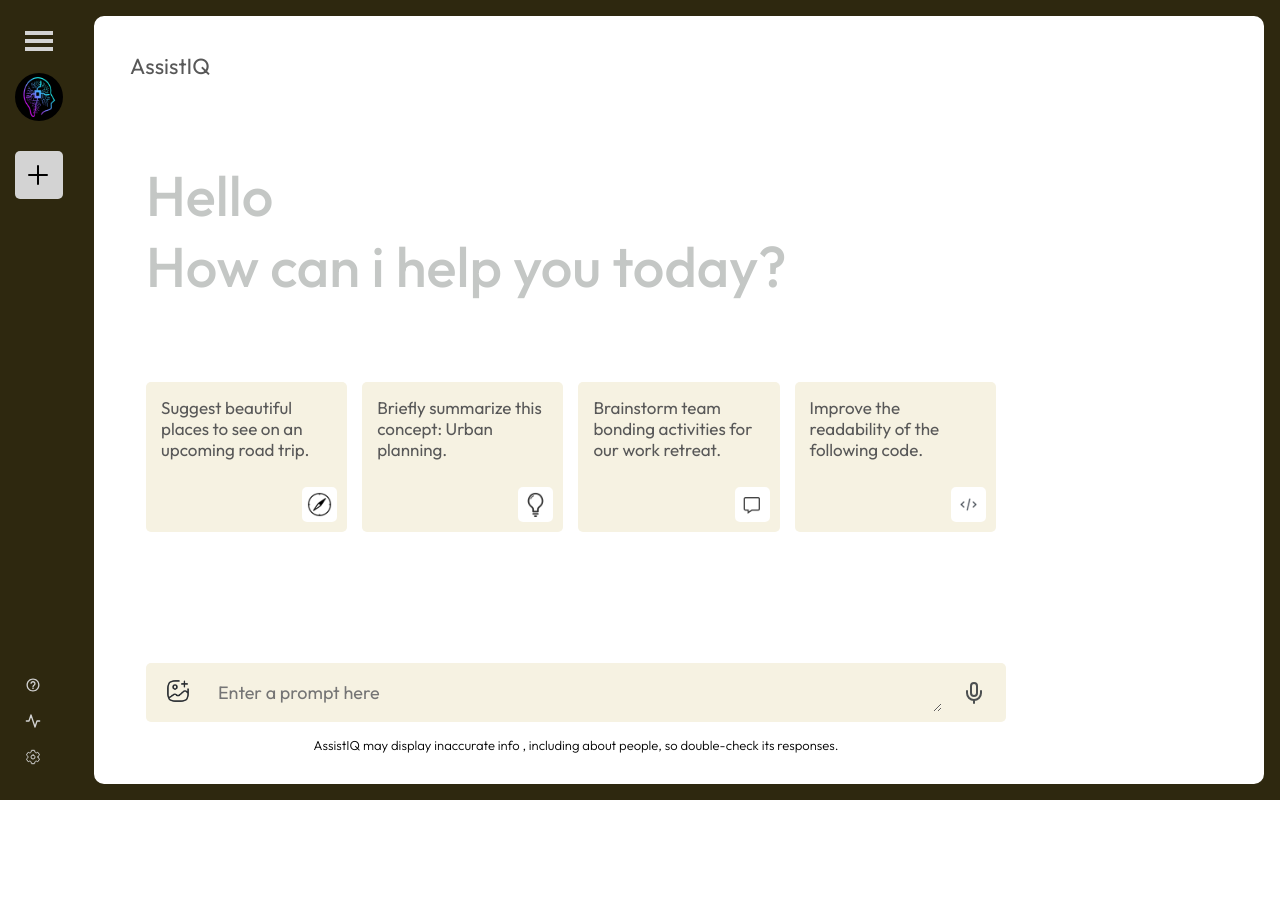
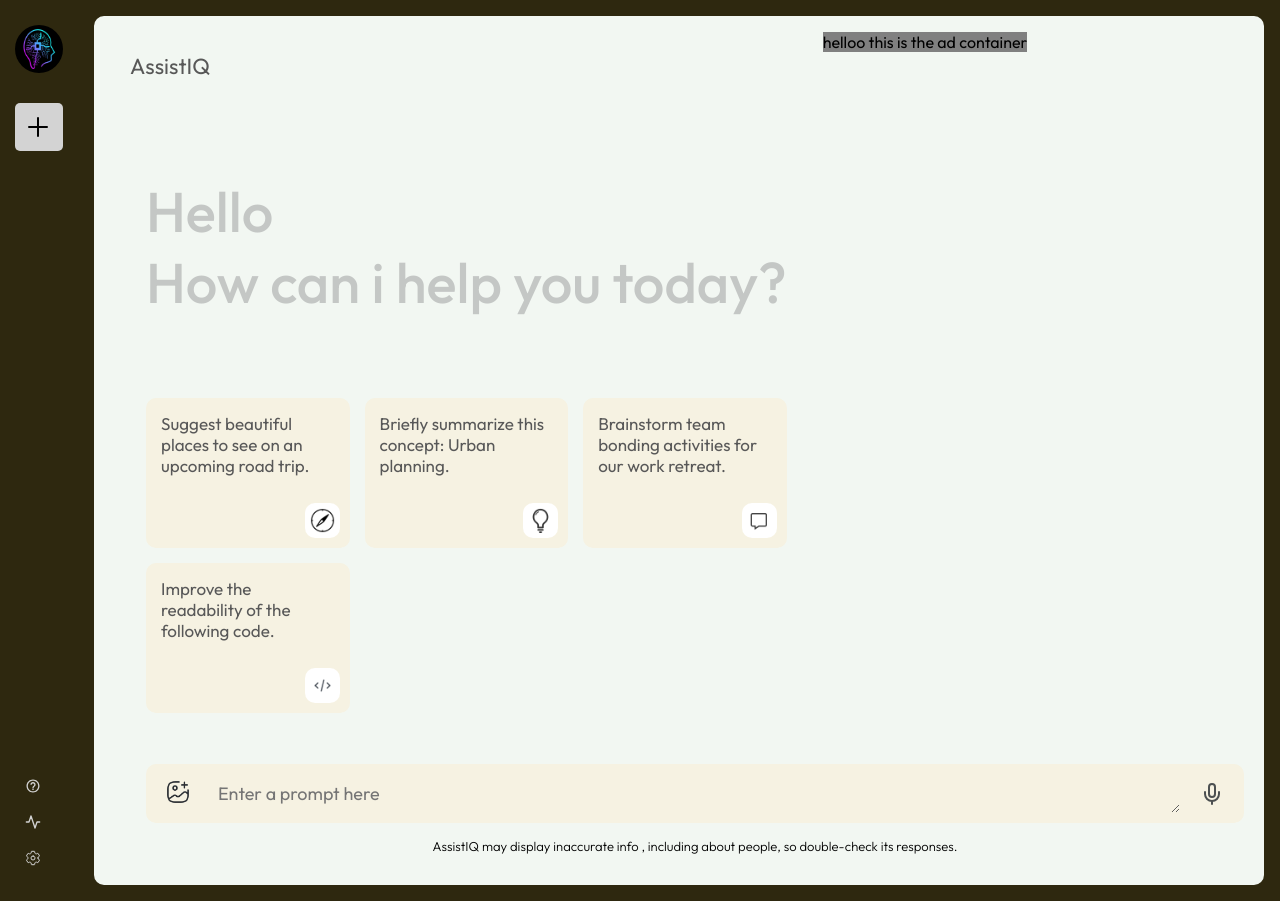
Before and after one commit to NiyatiGarg/Chatbot-N, a React (Vite) app: page / in a window 1280 px wide. Before the commit the page ends 800 px from the top, so only its background shows below. Built offline with nearby package versions, Linux system fonts and the light colour scheme.

Commit message:
generate independent api for this project

```diff
--- a/src/components/Main/Main.css
+++ b/src/components/Main/Main.css
@@ -4,16 +4,16 @@
     border: 1rem solid #2E280F;
     position: relative;
     background: #2E280F;
-
 }
 
 .main .parent-container {
+    display: flex;
     height: 100%;
     position: relative;
-    border: 1rem solid white;
+    border: 1rem solid #f2f7f2;
     border-radius: 10px;
     padding-bottom: 15vh;
-    background-color: white;
+    background-color: #f2f7f2;
 }
 
 .main .nav {
@@ -61,7 +61,7 @@
     height: 150px;
     padding: 15px;
     background-color: #f6f2e2;
-    border-radius: 5px;
+    border-radius: 10px;
     position: relative;
     cursor: pointer;
 
@@ -72,7 +72,7 @@
     padding: 5px;
     position: absolute;
     background-color: white;
-    border-radius: 5px;
+    border-radius: 10px;
     border: 10px;
     bottom: 10px;
     right: 10px;
@@ -92,7 +92,7 @@
     position: absolute;
     bottom: 0;
     width: 100%;
-    max-width: 900px;
+    /* max-width: 900px; */
     padding: 0px 20px;
     margin: auto;
 }
@@ -104,7 +104,7 @@
     gap: 20px;
     background-color: #f6f2e2;
     padding: 10px 20px;
-    border-radius: 5px;
+    border-radius: 10px;
 }
 
 .search-box img {
@@ -136,12 +136,26 @@
 
 .result {
     padding: 0px 20px;
-    max-width: 900px;
     display: flex;
     flex-direction: column;
     overflow-x: scroll;
     max-height: 70vh;
     overflow-y: auto
+}
+
+.chat-container{
+    display: flex;
+    flex-direction: column;
+    /* flex: 2; */
+    /* width: 10vw; */
+}
+
+.ad-container{
+   display: flex;
+   background-color: grey;
+   /* flex: 2; */
+   /* width: 40vw; */
+   height: 100%
 }
 
 .result::-webkit-scrollbar {
--- a/src/components/Main/Main.jsx
+++ b/src/components/Main/Main.jsx
@@ -81,6 +81,7 @@ function Main() {
   return (
     <div className="main">
       <div className="parent-container">
+      <div className="chat-container">
       <div className="nav">
         <p>AssistIQ</p>
         {/* <img src={userIcon} alt="" /> */}
@@ -205,7 +206,10 @@ function Main() {
         </div>
       </div>
       </div>
-
+      <div classname='ad-container'>
+<p style={{display: 'flex', background: 'grey'}} > helloo this is the ad container</p>
+      </div>
+      </div>
     </div>
   );
 }
--- a/src/components/Sidebar/Sidebar.jsx
+++ b/src/components/Sidebar/Sidebar.jsx
@@ -31,7 +31,7 @@ const Sidebar = () => {
   return (
     <div className="sidebar">
       <div className="top" style={{}}>
-        <div
+        {/* <div
           style={{
             display: extended ? null : "flex",
             justifyContent: extended ? null : "center",
@@ -42,7 +42,7 @@ const Sidebar = () => {
             onClick={() => setExtended((prev) => !prev)}
             className="menu-icon"
           />
-        </div>
+        </div> */}
         <div className="img-container">
           <img
             onClick={() => setExtended((prev) => !prev)}
--- a/src/config/gemini.js
+++ b/src/config/gemini.js
@@ -1,7 +1,7 @@
 // Importing the module using ES6 import syntax
 import { GoogleGenerativeAI, HarmCategory, HarmBlockThreshold } from "@google/generative-ai";
 
-  const apiKey = "AIzaSyBMioXH82AG7f7Gt2OmV6eLf_FeK3TFcOo";
+  const apiKey = "AIzaSyCCJX-p5HVTOfNTBqT5nevVgrDTajLvPvc";
   const genAI = new GoogleGenerativeAI(apiKey);
 
   const model = genAI.getGenerativeModel({
```
